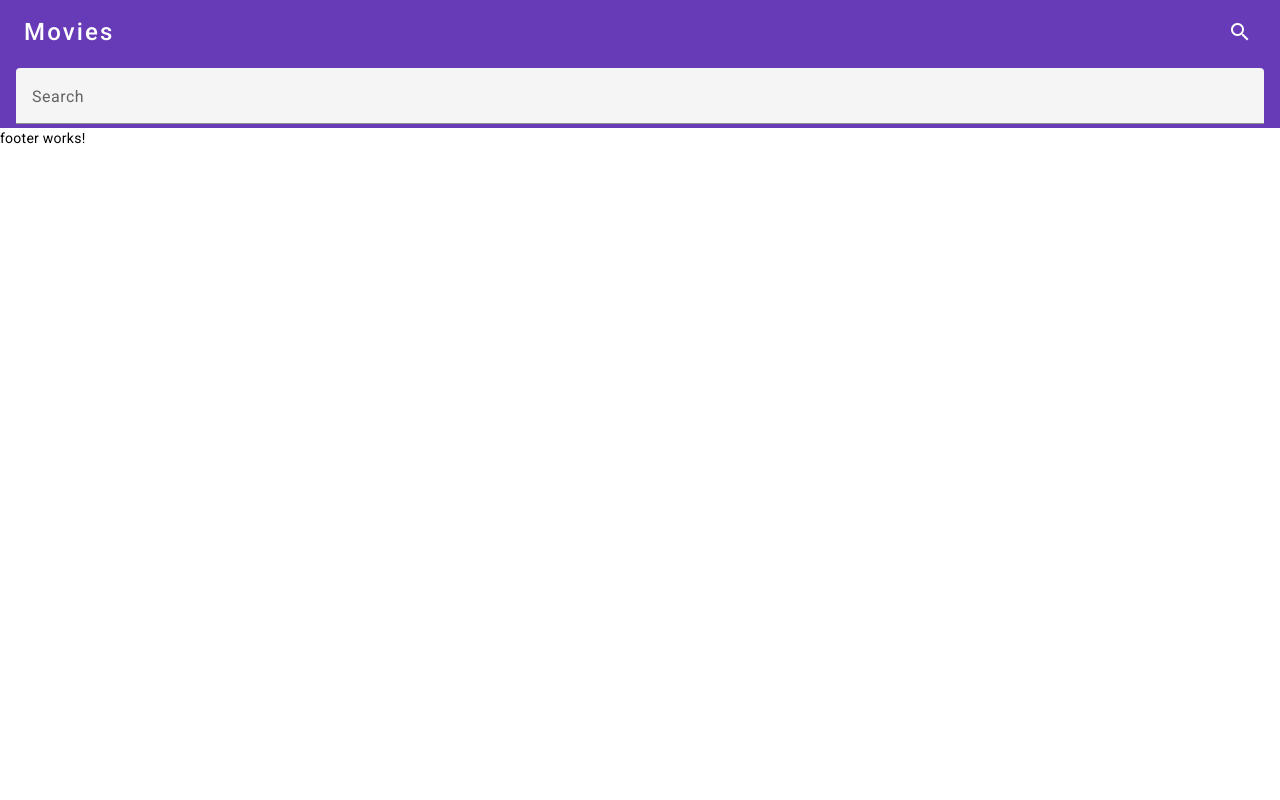
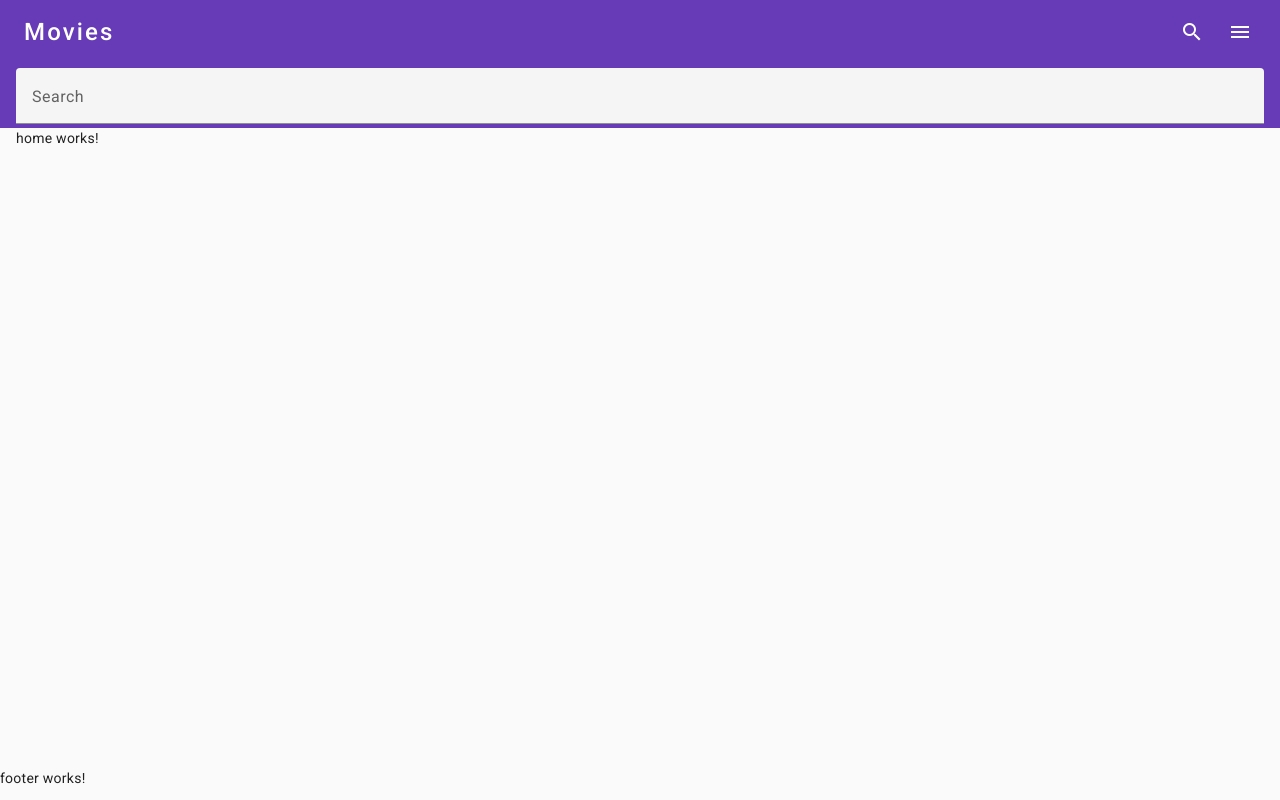
Before and after one commit to 1xtend/Movies, an Angular app: page / in a window 1280 px wide. Built offline with nearby package versions, Linux system fonts and the light colour scheme.

Commit message:
Add sidebar

```diff
--- a/src/app/app.component.html
+++ b/src/app/app.component.html
@@ -1,9 +1,17 @@
-<div class="wrapper">
-  <app-header></app-header>
+<mat-drawer-container autosize>
+  <mat-drawer mode="side" position="end" [opened]="openDrawer" #drawer>
+    SIDEBAR
+  </mat-drawer>
 
-  <main class="main">
-    <div class="container"></div>
-  </main>
+  <div class="wrapper">
+    <app-header (toggleSidebar)="onToggle()"></app-header>
 
-  <app-footer></app-footer>
-</div>
+    <main class="main">
+      <div class="container">
+        <router-outlet></router-outlet>
+      </div>
+    </main>
+
+    <app-footer></app-footer>
+  </div>
+</mat-drawer-container>
--- a/src/app/app.component.ts
+++ b/src/app/app.component.ts
@@ -1,8 +1,15 @@
 import { Component } from '@angular/core';
+import { BehaviorSubject } from 'rxjs';
 
 @Component({
   selector: 'app-root',
   templateUrl: './app.component.html',
   styleUrls: ['./app.component.scss'],
 })
-export class AppComponent {}
+export class AppComponent {
+  openDrawer: boolean = false;
+
+  onToggle() {
+    this.openDrawer = !this.openDrawer;
+  }
+}
--- a/src/app/layout/header/header.component.html
+++ b/src/app/layout/header/header.component.html
@@ -7,6 +7,10 @@
     <button type="button" mat-icon-button>
       <mat-icon>search</mat-icon>
     </button>
+
+    <button type="button" mat-icon-button (click)="toggleSidebar.emit()">
+      <mat-icon>menu</mat-icon>
+    </button>
   </mat-toolbar-row>
   <mat-toolbar-row>
     <app-search></app-search>
--- a/src/app/layout/header/header.component.ts
+++ b/src/app/layout/header/header.component.ts
@@ -1,10 +1,10 @@
-import { Component } from '@angular/core';
+import { Component, EventEmitter, Input, Output } from '@angular/core';
 
 @Component({
   selector: 'app-header',
   templateUrl: './header.component.html',
-  styleUrls: ['./header.component.scss']
+  styleUrls: ['./header.component.scss'],
 })
 export class HeaderComponent {
-
+  @Output() toggleSidebar = new EventEmitter<void>();
 }
--- a/src/app/material.module.ts
+++ b/src/app/material.module.ts
@@ -6,6 +6,7 @@ import { MatButtonModule } from '@angular/material/button';
 import { MatIconModule } from '@angular/material/icon';
 import { MatInputModule } from '@angular/material/input';
 import { MatFormFieldModule } from '@angular/material/form-field';
+import { MatSidenavModule } from '@angular/material/sidenav';
 
 const Material = [
   MatToolbarModule,
@@ -13,6 +14,7 @@ const Material = [
   MatIconModule,
   MatInputModule,
   MatFormFieldModule,
+  MatSidenavModule,
 ];
 
 @NgModule({
--- a/src/styles.scss
+++ b/src/styles.scss
@@ -40,7 +40,26 @@ html,
 body {
   height: 100%;
 }
+
 body {
   margin: 0;
   font-family: Roboto, "Helvetica Neue", sans-serif;
 }
+
+.wrapper {
+  overflow: hidden;
+  min-height: 100vh;
+
+  display: flex;
+  flex-direction: column;
+}
+
+.main {
+  flex: 1 0 auto;
+}
+
+.container {
+  max-width: 82rem;
+  padding: 0 1rem;
+  margin: 0 auto;
+}
```
